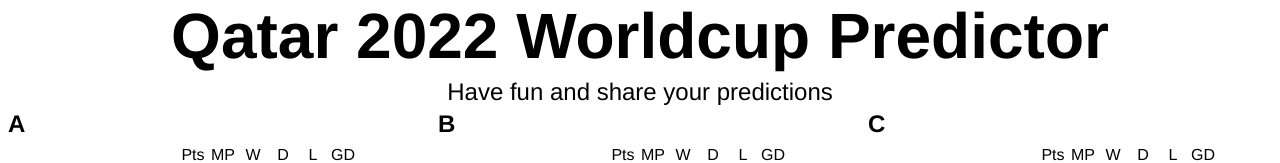
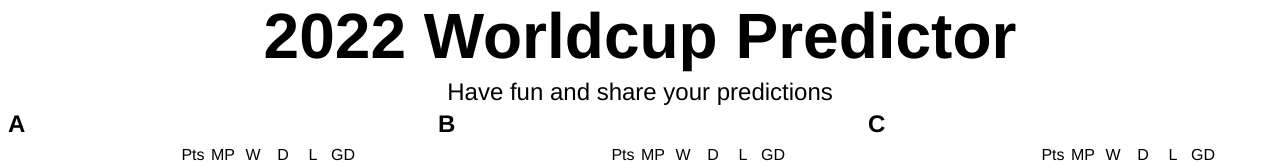
Before and after one commit to ivanms1/worldcup-predictor, a Next.js app: page / in a window 1280 px wide. Shown: the top 163 px of the page. Built offline with nearby package versions, Linux system fonts and the light colour scheme; grey boxes are pictures that could not be loaded.

Commit message:
chore: text change

```diff
--- a/src/pages/Home/Home.tsx
+++ b/src/pages/Home/Home.tsx
@@ -7,7 +7,7 @@ import styles from "./Home.module.scss";
 function Home() {
   return (
     <div className={styles.Container}>
-      <h1 className={styles.Title}>Qatar 2022 Worldcup Predictor</h1>
+      <h1 className={styles.Title}>2022 Worldcup Predictor</h1>
       <p className={styles.Subtitle}>Have fun and share your predictions</p>
       <div className={styles.GroupsContainer}>
         {groups.map((group) => (
```
